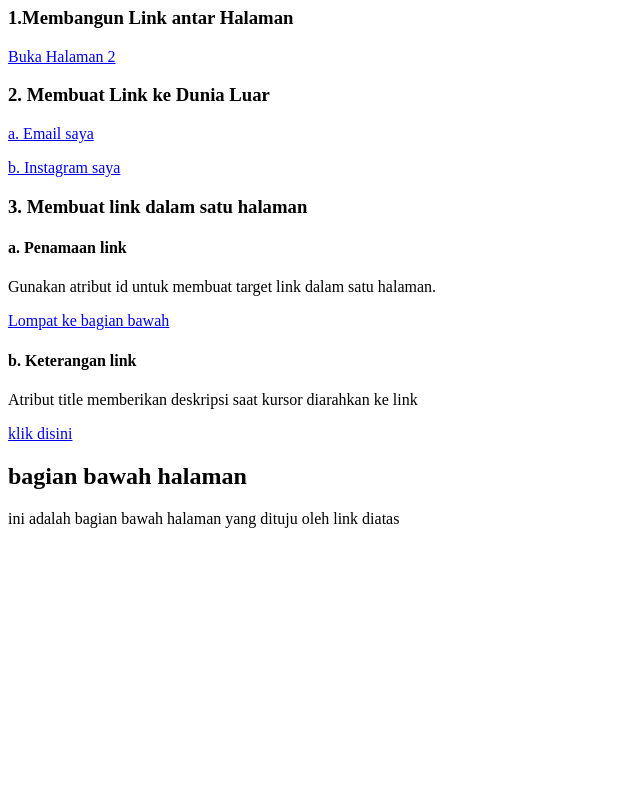
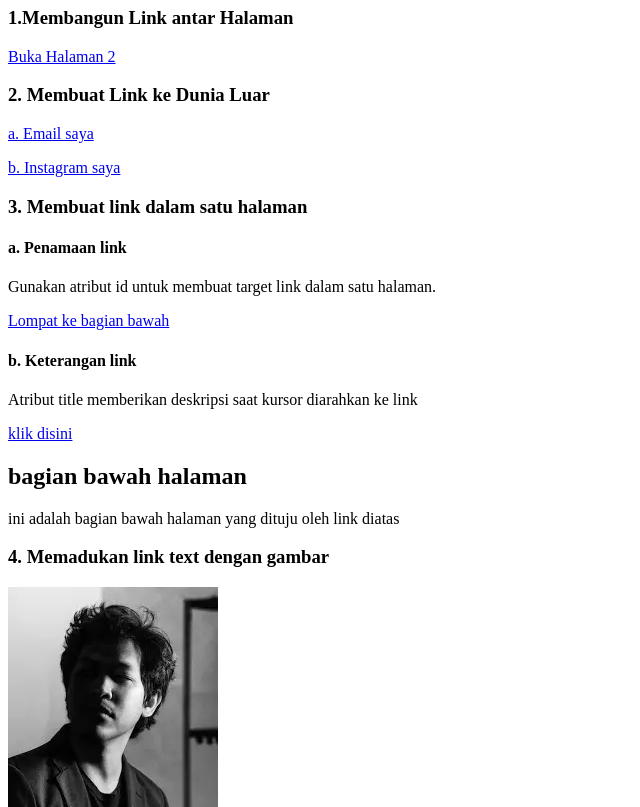
Before and after one commit to Alpannnnn/1124160115-Materi-5, a plain HTML site: page index.html in a window 1280 px wide. Shown: the part 73-880 px from the top of the page, without its empty margins (0-640 px from the left). Before the commit the page ends 800 px from the top, so only its background shows below. Drawn offline with Linux system fonts and the light colour scheme.

Commit message:
Memadukan link text dengan gambar

```diff
--- a/index.html
+++ b/index.html
@@ -30,6 +30,10 @@
         <h1>bagian bawah halaman</h1>
         <p>ini adalah bagian bawah halaman yang dituju oleh link diatas</p>
     </section>
+    <div>
+        <h3>4. Memadukan link text dengan gambar</h3>
+        <a href="https://open.spotify.com/artist/51kyrUsAVqUBcoDEMFkX12?si=Yn5SqFpUSuOjWQjmXceAXw"><img src="hindia.jpg" alt="hindia"></a>
+    </div>
 
 
 
```
Also changed, not shown: hindia.jpg (added).
